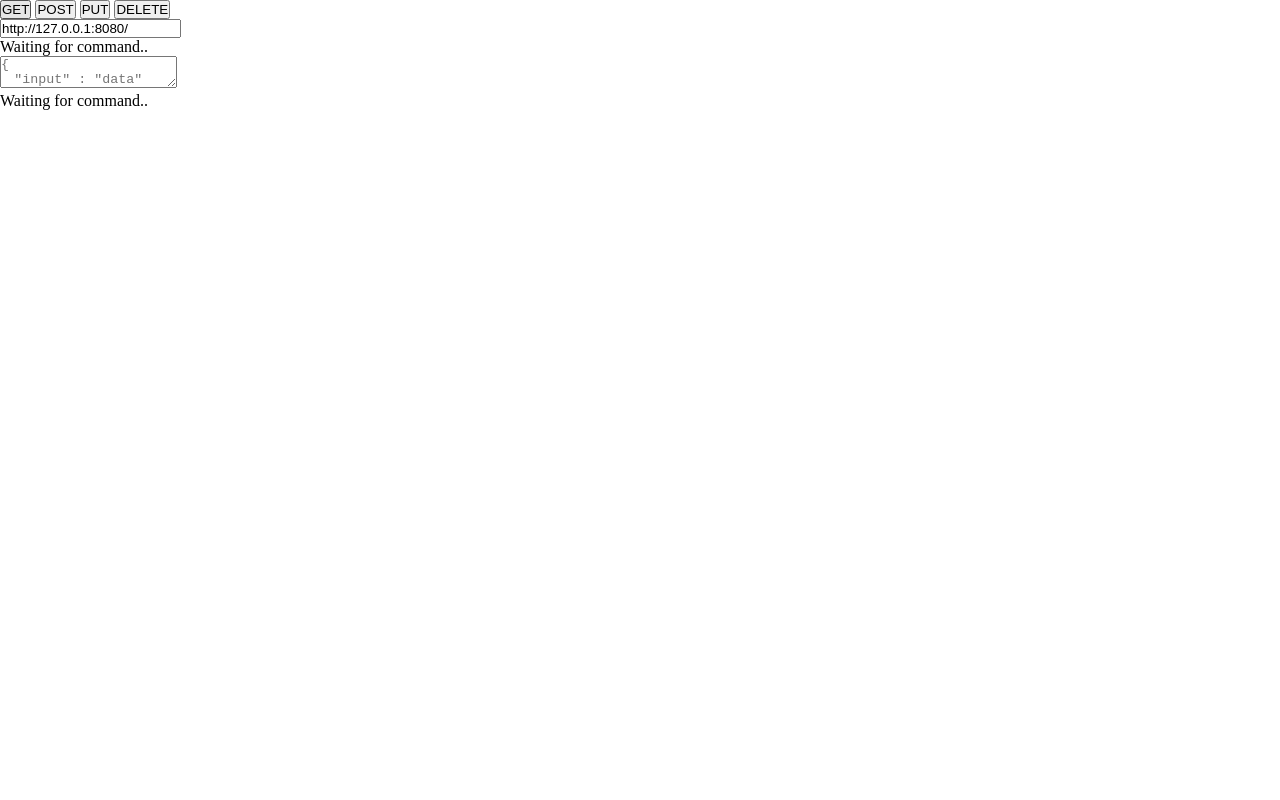
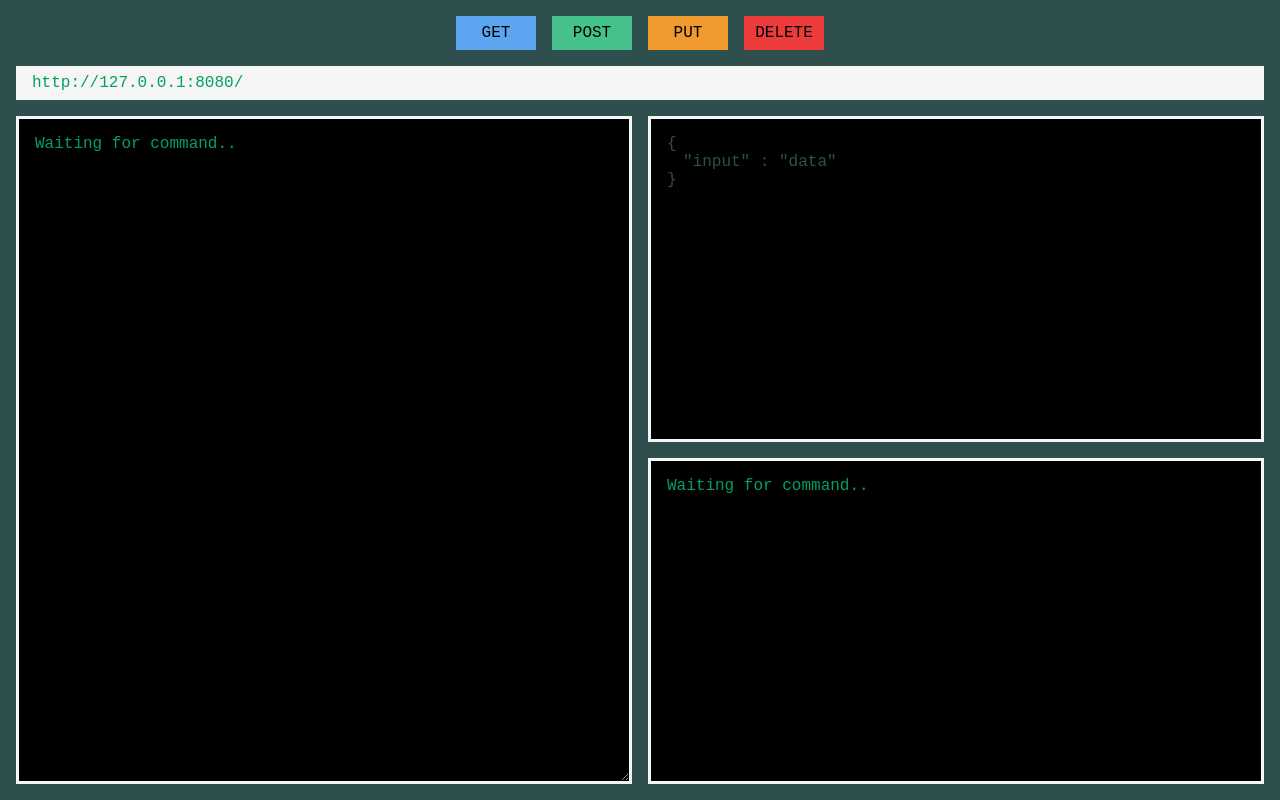
Before and after one commit to dansch1982/backend-file-api, a website: page dashboard.html in a window 1280 px wide. Drawn offline with Linux system fonts and the light colour scheme.

Commit message:
Update style.css

```diff
--- a/style/style.css
+++ b/style/style.css
@@ -2,4 +2,128 @@
   padding: 0;
   margin: 0;
   box-sizing: border-box;
+  font: 1rem monospace;
+}
+
+body {
+  background-color: darkslategrey;
+}
+body .container {
+  margin: auto;
+  width: min(100vw, 1600px);
+  height: 100vh;
+  display: grid;
+  grid-template-rows: -webkit-max-content auto;
+  grid-template-rows: max-content auto;
+  padding: 1rem;
+  gap: 1rem;
+}
+body .container .options {
+  height: -webkit-max-content;
+  height: -moz-max-content;
+  height: max-content;
+  display: flex;
+  justify-content: center;
+  gap: 1rem;
+}
+body .container .options > button {
+  display: flex;
+  align-items: center;
+  justify-content: center;
+  text-align: center;
+  border: none;
+  padding: 0.5rem 1rem;
+  width: 5rem;
+  min-width: 5rem;
+}
+body .container .options > button:hover {
+  cursor: pointer;
+}
+body .container .options .get {
+  background-color: #5CA6F1;
+}
+body .container .options .get:hover {
+  background-color: #2d8ced;
+}
+body .container .options .get:active {
+  transform: translate(1px, 1px);
+}
+body .container .options .post {
+  background-color: #45C289;
+}
+body .container .options .post:hover {
+  background-color: #34a06f;
+}
+body .container .options .post:active {
+  transform: translate(1px, 1px);
+}
+body .container .options .put {
+  background-color: #EF992E;
+}
+body .container .options .put:hover {
+  background-color: #d98011;
+}
+body .container .options .put:active {
+  transform: translate(1px, 1px);
+}
+body .container .options .delete {
+  background-color: #EC3B3B;
+}
+body .container .options .delete:hover {
+  background-color: #de1616;
+}
+body .container .options .delete:active {
+  transform: translate(1px, 1px);
+}
+body .container .display {
+  display: grid;
+  grid-template: -webkit-max-content repeat(2, 1fr)/repeat(2, 1fr);
+  grid-template: max-content repeat(2, 1fr)/repeat(2, 1fr);
+  gap: 1rem;
+  overflow: hidden;
+}
+body .container .display .terminal, body .container .display > :nth-child(1n) {
+  border: 3px solid whitesmoke;
+  overflow: auto;
+  background-color: black;
+  padding: 1rem;
+  color: #03A062;
+  transition: 0.5s;
+  resize: none;
+  outline: none;
+}
+body .container .display .terminal::-moz-placeholder, body .container .display > :nth-child(1n)::-moz-placeholder {
+  color: darkslategray;
+}
+body .container .display .terminal:-ms-input-placeholder, body .container .display > :nth-child(1n):-ms-input-placeholder {
+  color: darkslategray;
+}
+body .container .display .terminal::placeholder, body .container .display > :nth-child(1n)::placeholder {
+  color: darkslategray;
+}
+body .container .display .terminal span, body .container .display > :nth-child(1n) span {
+  white-space: nowrap;
+}
+body .container .display .url {
+  border: none;
+  background-color: whitesmoke;
+  padding: 0.5rem 1rem;
+  outline: none;
+  grid-area: 1/1/1/-1;
+}
+body .container .display .structure {
+  grid-area: 2/1/-1/2;
+  resize: horizontal;
+  min-width: calc(50% - 0.5rem);
+}
+body .container .display .input {
+  grid-area: 2/2/3/-1;
+}
+body .container .display .response {
+  grid-area: 3/2/-1/-1;
+}
+
+.textBlack {
+  transition: 0s;
+  color: black;
 }/*# sourceMappingURL=style.css.map */
```
